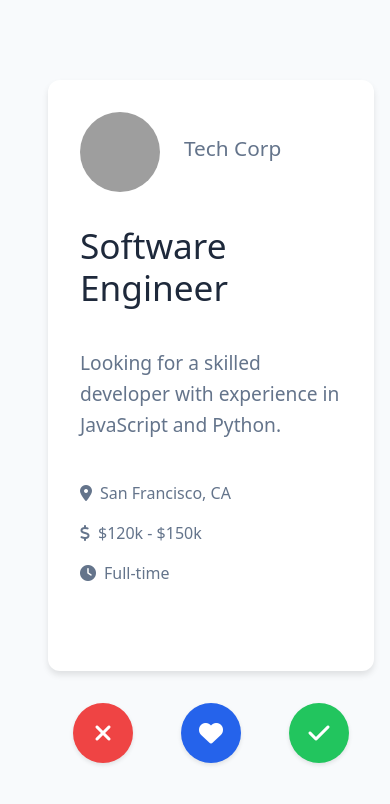
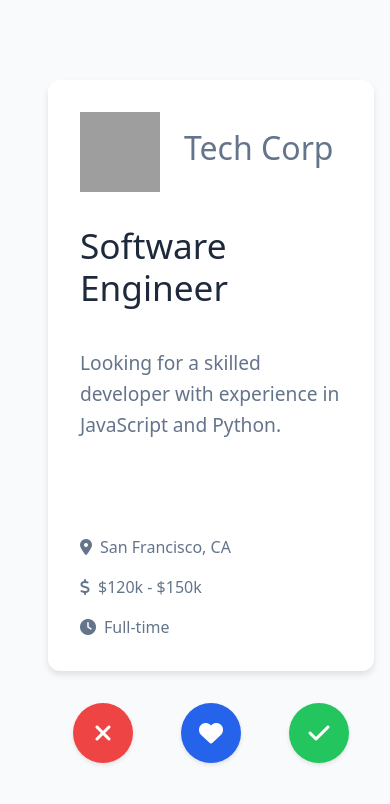
Before and after one commit to ProjectsUniversity/COSC360, a PHP site: the page made by HTML, CSS, JS/HTML/homepage.html in a window 390 px wide. Shown: the top 804 px of the page. Run offline with PHP 8.4, Linux system fonts and the light colour scheme; grey boxes are pictures that could not be loaded.

Commit message:
Update homepage styles and structure; adjust company logo, title, and layout for improved visual hierarchy and responsiveness

```diff
--- a/HTML, CSS, JS/CSS/homepage.css
+++ b/HTML, CSS, JS/CSS/homepage.css
@@ -39,6 +39,7 @@ body {
   display: flex;
   flex-direction: column;
   gap: 2rem;
+  height: 100%;
 }
 
 .company-info {
@@ -50,13 +51,12 @@ body {
 .company-logo {
   width: 80px;
   height: 80px;
-  border-radius: 50%;
-  object-fit: cover;
+
 }
 
-.company-info h3 {
+#company-name {
   color: #64748b;
-  font-size: 1.3rem;
+  font-size: 2rem;
 }
 
 .job-card h2 {
@@ -68,6 +68,8 @@ body {
   display: flex;
   flex-direction: column;
   gap: 1.5rem;
+  flex: 1;
+  position: relative;
 }
 
 .job-details p {
@@ -81,6 +83,11 @@ body {
   gap: 2rem;
   color: #64748b;
   font-size: 1rem;
+  margin-top: auto;
+  position: absolute;
+  bottom: 0;
+  left: 0;
+  width: 100%;
 }
 
 .job-meta span {
--- a/HTML, CSS, JS/HTML/homepage.html
+++ b/HTML, CSS, JS/HTML/homepage.html
@@ -14,7 +14,7 @@
   <!-- Sidebar -->
   <aside class="sidebar">
     <div class="d-flex flex-column h-100">
-      <!-- Brand at top -->
+      <!-- Name at top -->
       <div class="sidebar-header">
         <h1>JobSwipe</h1>
       </div>
@@ -54,14 +54,13 @@
   </aside>
 
   <!-- Main Content -->
-
   <div class="container">
     <div class="job-card-container">
       <div class="job-card" id="job-card">
         <div class="card-content">
           <div class="company-info">
-            <img src="company-logo.png" alt="Company Logo" class="company-logo" />
-            <h3 id="company-name">Tech Corp</h3>
+            <img src="https://www.gstatic.com/marketing-cms/assets/images/d5/dc/cfe9ce8b4425b410b49b7f2dd3f3/g.webp=s96-fcrop64=1,00000000ffffffff-rw" alt="Company Logo" class="company-logo" />
+            <h2 id="company-name">Tech Corp</h2>
           </div>
           <h2 id="job-title">Software Engineer</h2>
           <div class="job-details">
```
